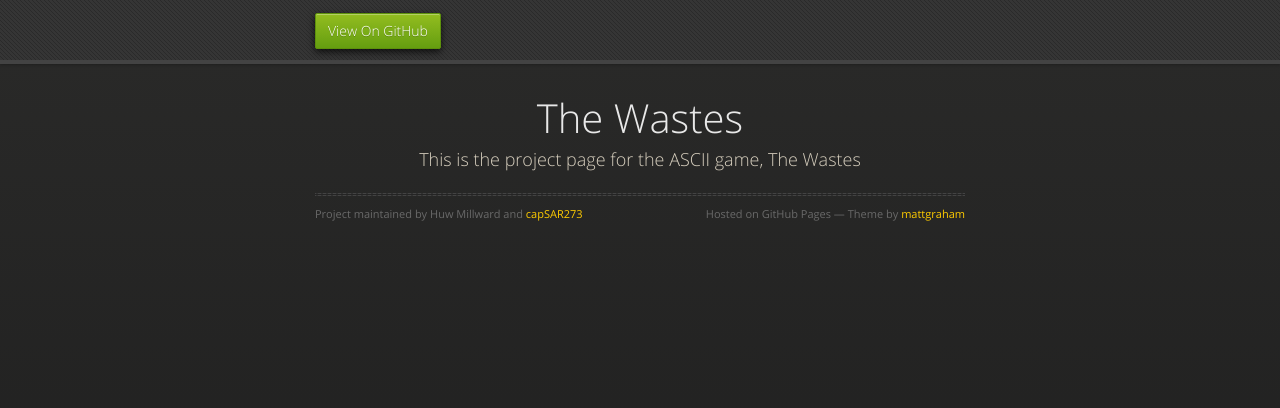
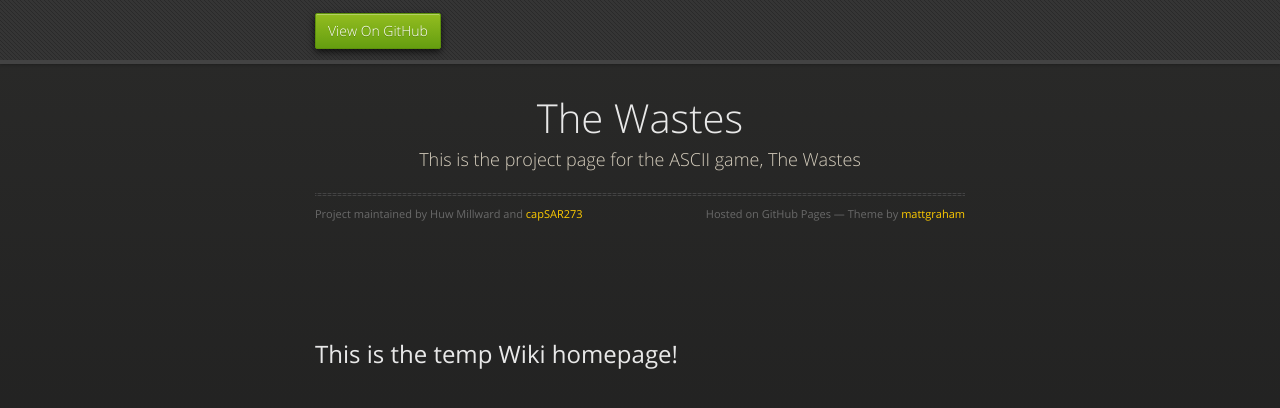
Before and after one commit to capSAR273/The-Wastes, a plain HTML site: page index.html in a window 1280 px wide. Drawn offline with nearby package versions, Linux system fonts and the light colour scheme.

Commit message:
Update index.html

```diff
--- a/index.html
+++ b/index.html
@@ -36,6 +36,8 @@
         </div>
         </section>
 
+      <h2> This is the temp Wiki homepage! <a href="https://github.com/capSAR273/TheWastes/Wiki/Introduction.html"></a></h2>
+
     </div>
     <!--[if !IE]><script>fixScale(document);</script><![endif]-->
 
```
